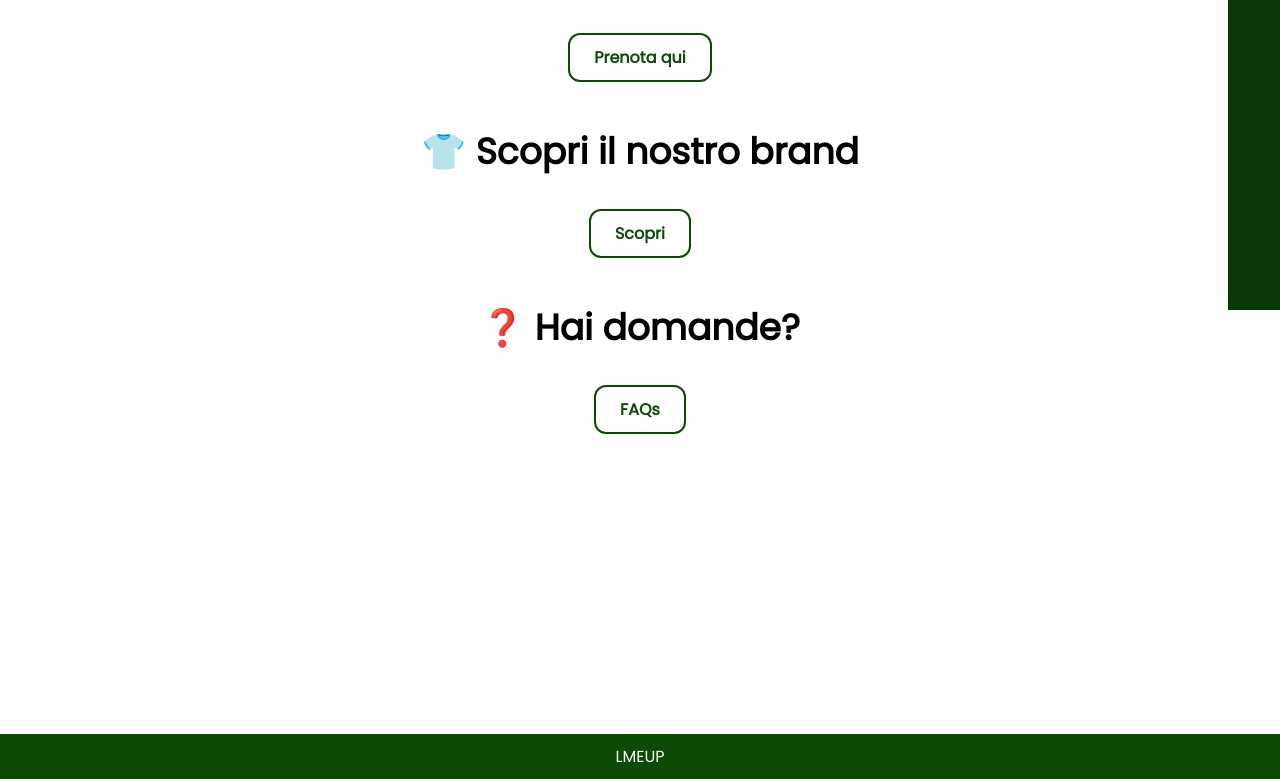
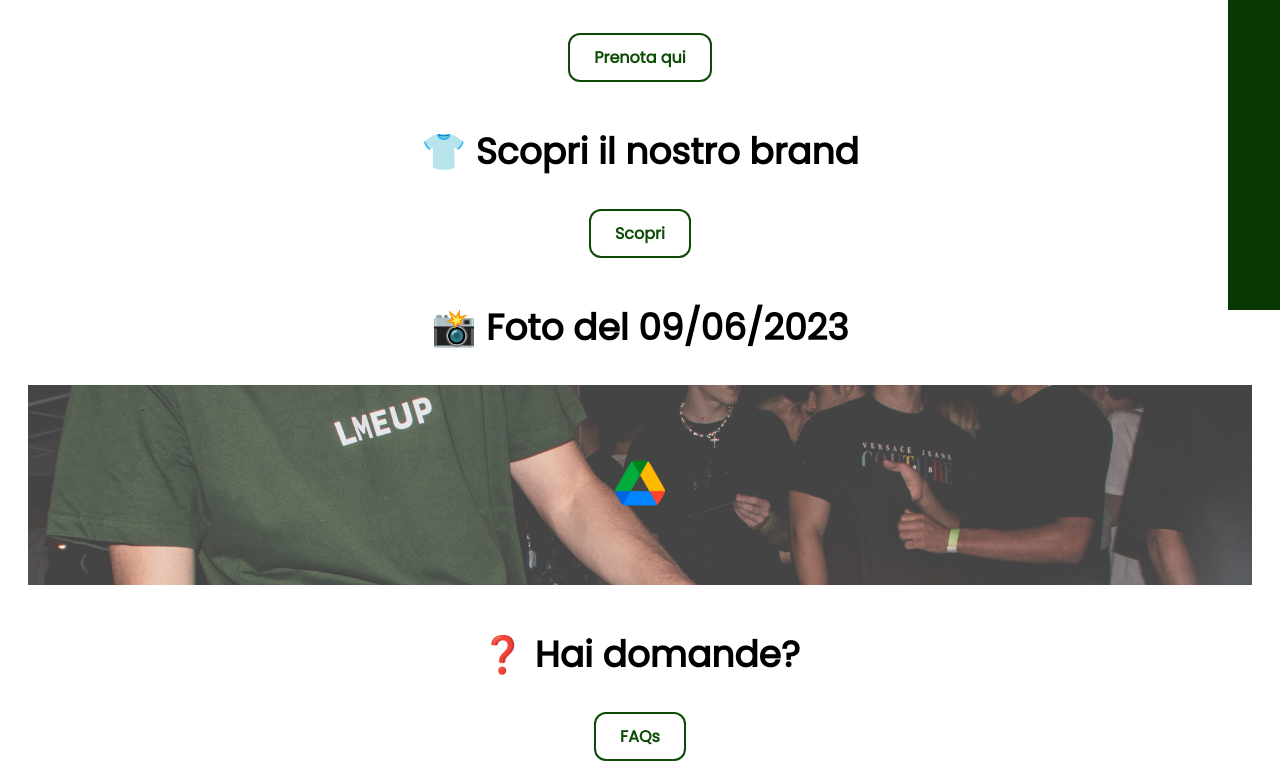
Before and after one commit to mattiagualtieri/lmeup-website, a Vue app: page / in a window 1280 px wide. Shown: the part 530-1312 px from the top of the page. Built offline with nearby package versions, Linux system fonts and the light colour scheme.

Commit message:
Added photo link

```diff
--- /dev/null
+++ b/src/components/PhotosLink.vue
@@ -0,0 +1,28 @@
+<template>
+  <div class="image-container">
+    <a href="https://drive.google.com/drive/mobile/folders/12sxRduh5OjLwIjWOqJ7mAPbHxOjRWVNv?fbclid=PAAaYO7Kz4428ToNFCJZr-4U29Z5CLufY9XXOd9aWLdv-swiYDgO1sPcWgUlc">
+      <img src="../assets/google-drive-icon.png">
+    </a>
+  </div>
+</template>
+
+<style scoped>
+@import url('https://fonts.googleapis.com/css2?family=Poppins&display=swap');
+.image-container {
+  height: 200px;
+  background-image: linear-gradient(rgba(255,255,255,0.2), rgba(255,255,255,0.2)), url("../assets/20230906.jpg");
+  background-repeat: no-repeat;
+  background-size: cover;
+  display: flex;
+  justify-content: center;
+  align-items: center;
+}
+
+a {
+  padding: auto;
+}
+
+img {
+  width: 50px;
+}
+</style>
--- a/src/views/Home.vue
+++ b/src/views/Home.vue
@@ -1,3 +1,7 @@
+<script setup>
+import PhotosLink from '../components/PhotosLink.vue'
+</script>
+
 <template>
   <div class="content">
     <p class="title">
@@ -23,6 +27,10 @@
     <RouterLink to="/brand">
       <button class="subtitle-button">Scopri</button>
     </RouterLink>
+    <p class="subtitle">
+      <h2><span>&#128248;</span> Foto del 09/06/2023</h2>
+    </p>
+    <PhotosLink />
     <p class="subtitle">
       <h2><span>&#10067;</span> Hai domande?</h2>
     </p>
```
Also changed, not shown: src/assets/20230906.jpg (added), src/assets/google-drive-icon.png (added).
